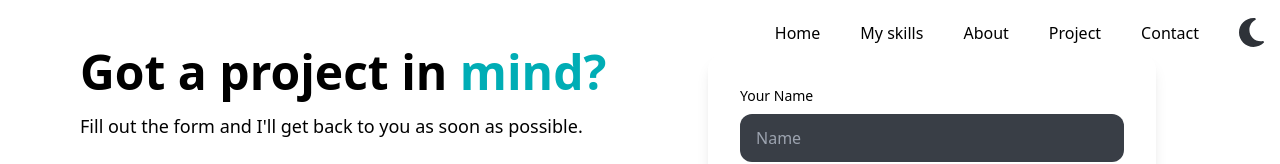
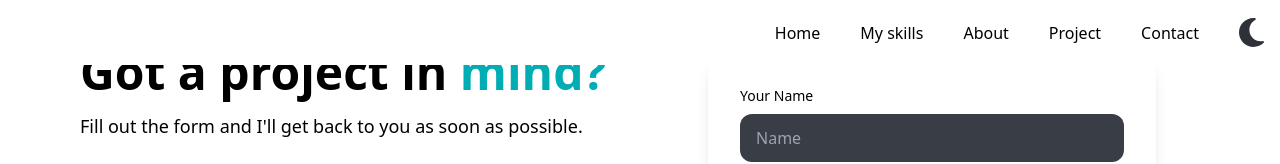
Before and after one commit to fatemeShj/portfolio-front, a Next.js app: page /contact in a window 1280 px wide. Shown: the top 164 px of the page. Built offline with nearby package versions, Linux system fonts and the light colour scheme.

Commit message:
fix stuff

```diff
--- a/src/app/Navbar.tsx
+++ b/src/app/Navbar.tsx
@@ -22,7 +22,7 @@ const Navbar = () => {
     { id: 6, name: "Contact", link: "/contact" },
   ];
   return (
-    <nav className="fixed w-full z-50">
+    <nav className="fixed w-full z-50 bg-[var(--bg-color)]">
       <div className="container mx-auto flex justify-end items-center p-4">
         <div className="hidden lg:flex justify-between items-center gap-10">
           <ul className="hidden lg:flex space-x-10">
```
